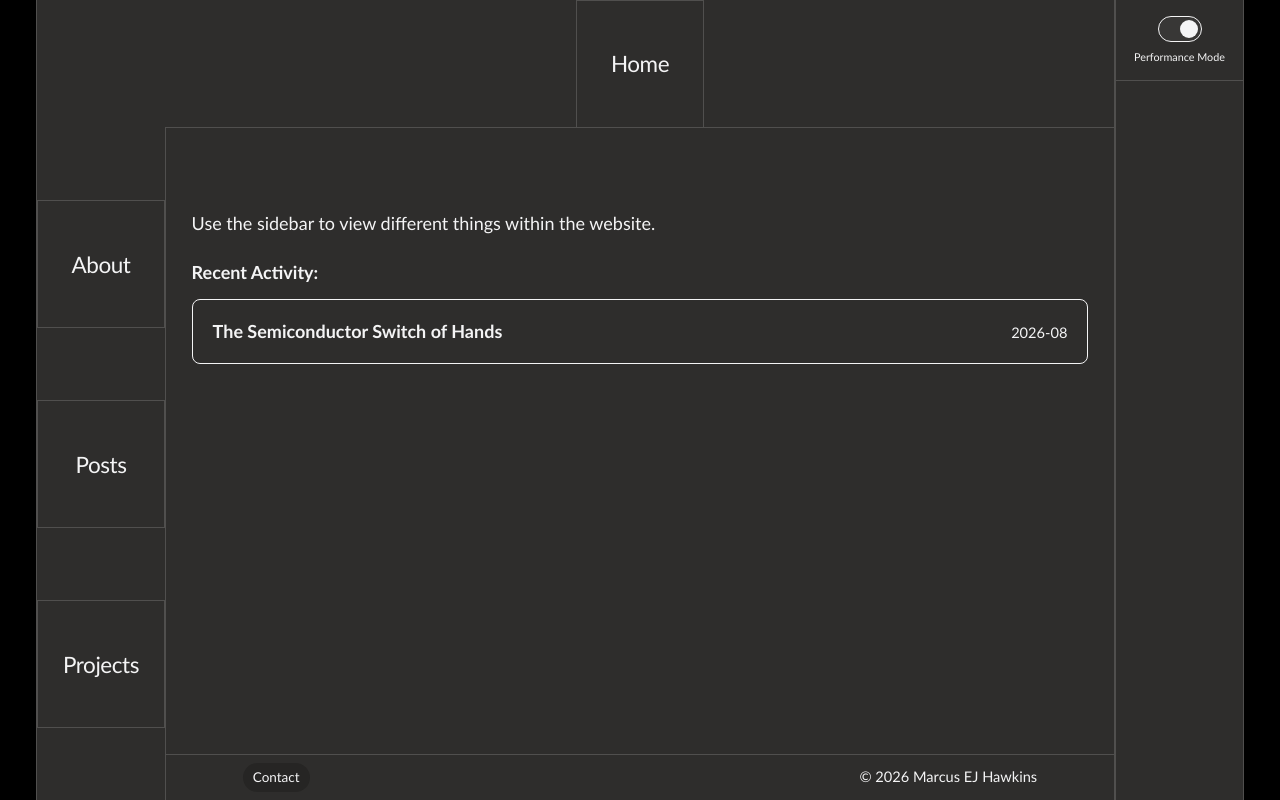
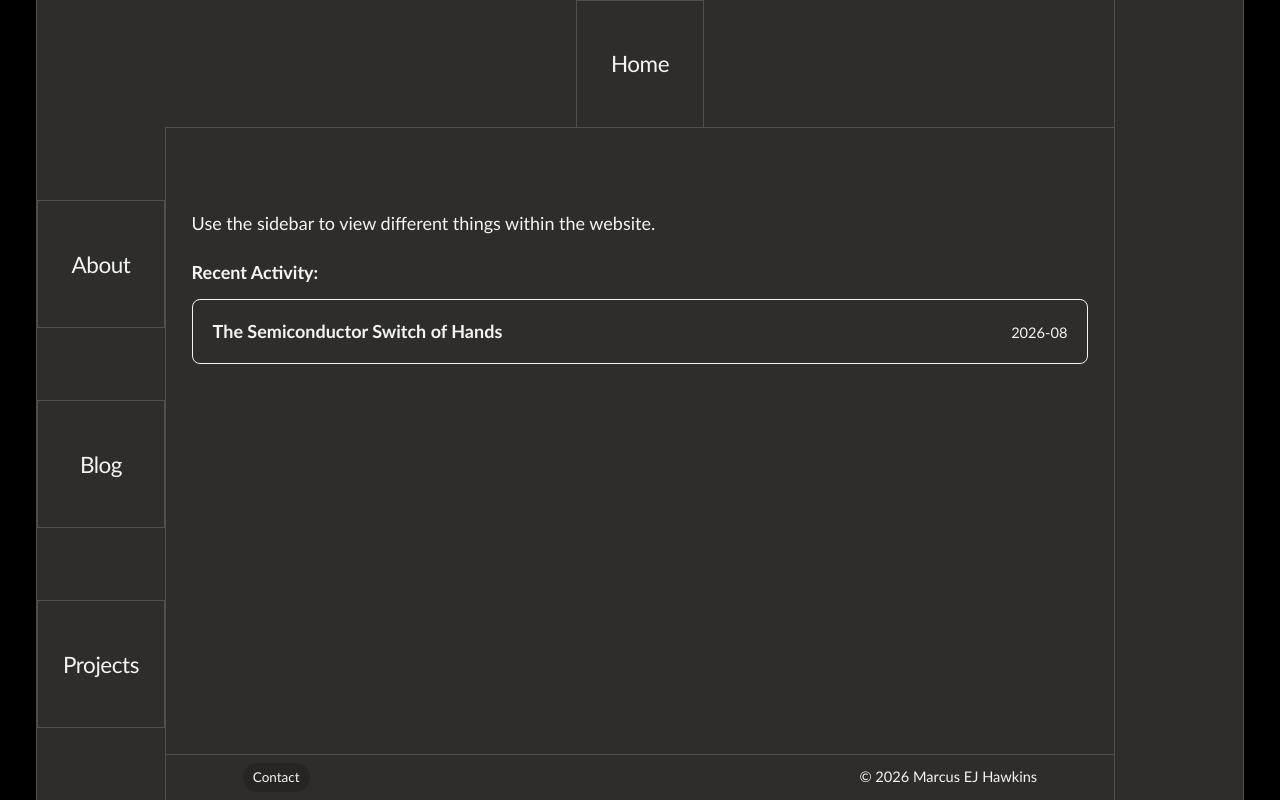
Before and after one commit to marcusehh/portfolio, a React (Vite) app: page / in a window 1280 px wide. Built offline with nearby package versions, Linux system fonts and the light colour scheme.

Commit message:
Made corrections

```diff
--- a/src/App.tsx
+++ b/src/App.tsx
@@ -3,16 +3,15 @@ import { AppContext, type PageId } from './AppContext'
 import { CONTACT_LINKS } from './data/contact'
 import Home from './pages/Home'
 import About from './pages/About'
-import Posts from './pages/Posts'
+import Blog from './pages/Blog'
 import Projects from './pages/Projects'
-import GlobalCursor from './components/GlobalCursor'
 
-const PAGES: PageId[] = ['home', 'about', 'posts', 'projects']
+const PAGES: PageId[] = ['home', 'about', 'blog', 'projects']
 
 const PAGE_COMPONENTS: Record<PageId, React.ComponentType> = {
   home: Home,
   about: About,
-  posts: Posts,
+  blog: Blog,
   projects: Projects,
 }
 
@@ -24,8 +23,8 @@ const EASE = 'cubic-bezier(.4,0,.2,1)'
 type AnimState = 'idle' | 'returning' | 'cycling' | 'flying'
 type FlyBtn = { label: string; position: 'docked' | 'header' } | null
 
-const TYPE_MS = 30
-const ERASE_MS = 10
+const TYPE_MS = 15
+const ERASE_MS = 5
 
 function ContactMenu() {
   const [expanded, setExpanded] = useState(false)
@@ -115,11 +114,6 @@ export default function App() {
   const [flyBtn, setFlyBtn] = useState<FlyBtn>({ label: 'home', position: 'header' })
   const [openPost, setOpenPost] = useState<number | null>(null)
   const [mobileOpen, setMobileOpen] = useState(false)
-  const [cursorEnabled, setCursorEnabled] = useState(() => window.matchMedia('(hover: hover)').matches)
-
-  useEffect(() => {
-    document.body.classList.toggle('cursor-custom', cursorEnabled)
-  }, [cursorEnabled])
   const timers = useRef<number[]>([])
 
   useEffect(() => () => timers.current.forEach(clearTimeout), [])
@@ -181,9 +175,8 @@ export default function App() {
     : undefined
 
   return (
-    <AppContext.Provider value={{ openPost, setOpenPost, goto, performanceMode: !cursorEnabled }}>
-      {cursorEnabled && window.matchMedia('(hover: hover)').matches && <GlobalCursor circleEnabled={activePage !== 'posts' || openPost === null} />}
-      <div className="app">
+    <AppContext.Provider value={{ openPost, setOpenPost, goto }}>
+<div className="app">
         <aside className="sidebar">
           <div
             className="sidebar__buttons"
@@ -210,7 +203,7 @@ export default function App() {
 
         <main className="main">
           <header className="header">
-            <div className={`header__nav${mobileOpen ? ' header__nav--open' : ''}`}>
+<div className={`header__nav${mobileOpen ? ' header__nav--open' : ''}`}>
               <button
                 type="button"
                 className="header__burger"
@@ -251,22 +244,7 @@ export default function App() {
           <Footer />
         </main>
 
-        <aside className="right-sidebar">
-          <div className="right-sidebar__top">
-            <button
-              type="button"
-              className={`cursor-toggle${!cursorEnabled ? ' cursor-toggle--on' : ''}`}
-              onClick={() => setCursorEnabled((v) => !v)}
-              aria-label="Toggle performance mode"
-              aria-pressed={!cursorEnabled}
-            >
-              <span className="cursor-toggle__thumb" />
-            </button>
-            <span className="cursor-toggle__mode">Performance Mode</span>
-          </div>
-        </aside>
-
-        {flyBtn && (
+{flyBtn && (
           <div
             className="fly-button"
             aria-hidden="true"
--- a/src/AppContext.tsx
+++ b/src/AppContext.tsx
@@ -1,19 +1,17 @@
 import { createContext, useContext } from 'react'
 
-export type PageId = 'home' | 'about' | 'posts' | 'projects'
+export type PageId = 'home' | 'about' | 'blog' | 'projects'
 
 interface AppContextValue {
   openPost: number | null
   setOpenPost: (index: number | null) => void
   goto: (page: PageId, opts?: { openPost?: number }) => void
-  performanceMode: boolean
 }
 
 export const AppContext = createContext<AppContextValue>({
   openPost: null,
   setOpenPost: () => {},
   goto: () => {},
-  performanceMode: false,
 })
 
 export const useAppContext = () => useContext(AppContext)
--- a/src/index.css
+++ b/src/index.css
@@ -22,11 +22,6 @@
   box-sizing: border-box;
   margin: 0;
   padding: 0;
-}
-
-body.cursor-custom,
-body.cursor-custom * {
-  cursor: none !important;
 }
 
 html, body {
@@ -497,160 +492,6 @@ button.tag {
   line-height: 1.3;
 }
 
-.close-cursor {
-  position: fixed;
-  top: 0;
-  left: 0;
-  width: 36px;
-  height: 36px;
-  pointer-events: none;
-  z-index: 9999;
-  color: var(--text);
-  opacity: 0;
-  translate: -50% -50%;
-  transition: opacity 0.15s ease;
-}
-
-.close-cursor svg {
-  width: 100%;
-  height: 100%;
-}
-
-.close-cursor__circle {
-  animation: cursor-circle-in 0.5s cubic-bezier(.4,0,.2,1) forwards;
-  transform: rotate(-45deg);
-}
-
-.close-cursor__circle--exit {
-  animation: cursor-circle-out 0.5s cubic-bezier(.4,0,.2,1) both;
-}
-
-.close-cursor__x {
-  animation: cursor-x-in 0.5s cubic-bezier(.4,0,.2,1) forwards;
-}
-
-.close-cursor__x--exit {
-  animation: cursor-x-out 0.5s cubic-bezier(.4,0,.2,1) both;
-}
-
-@keyframes cursor-circle-in {
-  from { stroke-dashoffset: 94.25; }
-  to   { stroke-dashoffset: 0; }
-}
-
-@keyframes cursor-circle-out {
-  from { stroke-dashoffset: 0; }
-  to   { stroke-dashoffset: 94.25; }
-}
-
-@keyframes cursor-x-in {
-  from { transform: rotate(-90deg); opacity: 0; }
-  to   { transform: rotate(0deg);   opacity: 1; }
-}
-
-@keyframes cursor-x-out {
-  from { transform: rotate(0deg);   opacity: 1; }
-  to   { transform: rotate(-90deg); opacity: 0; }
-}
-
-body.close-cursor-active,
-body.close-cursor-active * {
-  cursor: none !important;
-}
-
-.global-cursor {
-  position: fixed;
-  top: 0;
-  left: 0;
-  width: 36px;
-  height: 36px;
-  pointer-events: none;
-  z-index: 9998;
-  color: var(--text);
-  opacity: 0;
-  translate: -50% -50%;
-}
-
-.global-cursor svg {
-  width: 100%;
-  height: 100%;
-}
-
-.global-cursor__circle {
-  animation: cursor-circle-in 0.4s cubic-bezier(.4,0,.2,1) both;
-}
-
-.global-cursor__circle--out {
-  animation: cursor-circle-out 0.4s cubic-bezier(.4,0,.2,1) both;
-}
-
-@media (hover: none) {
-  .global-cursor { display: none; }
-  .close-cursor { display: none; }
-  body.close-cursor-active,
-  body.close-cursor-active * { cursor: auto !important; }
-}
-
-.right-sidebar {
-  position: relative;
-  width: var(--sidebar-width);
-  height: 100dvh;
-  background: var(--bg);
-  border-left: 1px solid var(--border);
-}
-
-.right-sidebar__top {
-  padding: 16px 12px;
-  display: flex;
-  flex-direction: column;
-  align-items: center;
-  gap: 8px;
-  border-bottom: 1px solid var(--border);
-}
-
-.cursor-toggle {
-  position: relative;
-  width: 44px;
-  height: 26px;
-  border-radius: 999px;
-  border: 1px solid var(--border);
-  background: var(--tag-bg);
-  padding: 0;
-  flex-shrink: 0;
-  transition: border-color 0.25s ease, background 0.25s ease;
-}
-
-.cursor-toggle--on {
-  border-color: var(--text);
-  background: var(--bg-subtle);
-}
-
-.cursor-toggle__thumb {
-  position: absolute;
-  top: 3px;
-  left: 3px;
-  width: 18px;
-  height: 18px;
-  border-radius: 50%;
-  background: var(--border);
-  transition: transform 0.25s cubic-bezier(.4,0,.2,1), background 0.25s ease;
-  pointer-events: none;
-}
-
-.cursor-toggle--on .cursor-toggle__thumb {
-  transform: translateX(18px);
-  background: var(--text);
-}
-
-.cursor-toggle__mode {
-  font-size: 0.6rem;
-  font-weight: 500;
-  color: var(--text-faint);
-  text-align: center;
-  line-height: 1.3;
-  word-break: break-word;
-}
-
 .footer {
   border-top: 1px solid var(--border);
   border-left: 1px solid var(--border);
@@ -679,10 +520,6 @@ body.close-cursor-active * {
     display: none;
   }
 
-  .right-sidebar {
-    display: none;
-  }
-
   .content {
     text-align: left;
   }
@@ -702,69 +539,48 @@ body.close-cursor-active * {
 
   .header {
     border-right: none;
-    justify-content: flex-end;
-    padding: 0 16px;
+    justify-content: center;
+    padding: 12px 16px;
   }
 
   .header__nav {
     display: flex;
     align-items: center;
+    width: 100%;
   }
 
   .header__burger {
-    display: flex;
-    align-items: center;
-    justify-content: center;
-    width: 44px;
-    height: 44px;
-    background: transparent;
-    color: var(--text);
-    border: 1px solid var(--accent);
-    border-radius: var(--radius);
-    font-size: 1.5rem;
-    line-height: 1;
-    cursor: pointer;
+    display: none;
   }
 
   .header__menu {
-    display: none;
-    flex-direction: column;
-    position: absolute;
-    top: 100%;
-    left: 0;
-    right: 0;
-    background: var(--bg);
-    border-top: 1px solid var(--border);
-    border-bottom: 1px solid var(--border);
-    z-index: 100;
+    display: flex;
+    flex-direction: row;
+    position: static;
+    background: transparent;
+    border: none;
+    width: 100%;
+    justify-content: space-around;
   }
 
   .header__menu-item {
-    padding: 16px 20px;
-    text-align: left;
+    padding: 4px 8px;
+    text-align: center;
     background: transparent;
     color: var(--text);
     border: none;
-    border-top: 1px solid var(--border-subtle);
     font: inherit;
-    font-size: 1rem;
+    font-size: 0.9rem;
     text-transform: capitalize;
     cursor: pointer;
-  }
-
-  .header__menu-item:first-child {
-    border-top: none;
+    opacity: 0.6;
   }
 
   .header__menu-item--active {
-    color: var(--accent);
+    opacity: 1;
   }
 
   .header__menu-item:hover {
-    background: var(--bg-subtle);
-  }
-
-  .header__nav--open .header__menu {
-    display: flex;
+    opacity: 1;
   }
 }
--- a/src/pages/About.tsx
+++ b/src/pages/About.tsx
@@ -1,7 +1,6 @@
 import { useState, useEffect } from 'react'
 import { CONTACT_LINKS } from '../data/contact'
 import { BOOKS, type Book } from '../data/books'
-import { useAppContext } from '../AppContext'
 
 function BookCard({ book }: { book: Book }) {
   const [cover, setCover] = useState<string | null>(null)
@@ -30,15 +29,14 @@ function BookCard({ book }: { book: Book }) {
   )
 }
 
-const TYPE_MS = 15
-const ERASE_MS = 5
+const TYPE_MS = 7
+const ERASE_MS = 2
 const READING_DESC = 'Books I like.'
 
-function useTypewriter(active: boolean, text: string, skip: boolean) {
+function useTypewriter(active: boolean, text: string) {
   const [charCount, setCharCount] = useState(0)
 
   useEffect(() => {
-    if (skip) return
     if (active) {
       if (charCount < text.length) {
         const t = window.setTimeout(() => setCharCount((c) => c + 1), TYPE_MS)
@@ -50,18 +48,16 @@ function useTypewriter(active: boolean, text: string, skip: boolean) {
         return () => clearTimeout(t)
       }
     }
-  }, [active, charCount, text, skip])
+  }, [active, charCount, text])
 
-  if (skip) return active ? text : ''
   return text.slice(0, charCount)
 }
 
 export default function About() {
-  const { performanceMode } = useAppContext()
   const [open, setOpen] = useState(false)
   const [hoveredReading, setHoveredReading] = useState(false)
 
-  const readingDesc = useTypewriter(hoveredReading, READING_DESC, performanceMode)
+  const readingDesc = useTypewriter(hoveredReading, READING_DESC)
 
   if (open) {
     return (
@@ -88,10 +84,6 @@ export default function About() {
           I am an incoming undergraduate at <b>University College London (UCL)</b>{' '}
           and I will be studying <b>BSc Social Sciences & Data Science</b>.
         </p>
-        <p>
-          I am interested in markets and tech and I enjoy game-development,
-          programming and running.
-        </p>
 
         <ul className="post-list about__reading-list">
           <li
@@ -101,8 +93,8 @@ export default function About() {
           >
             <div className="post-item__content">
               <span className="post-item__title">Reading List</span>
-              {(performanceMode || readingDesc) && (
-                <div className="post-item__desc">{performanceMode ? READING_DESC : readingDesc}</div>
+              {readingDesc && (
+                <div className="post-item__desc">{readingDesc}</div>
               )}
             </div>
             <div className="post-item__meta">
--- a/src/pages/Posts.tsx
+++ b/src/pages/Blog.tsx
@@ -1,9 +1,8 @@
 import { useState, useEffect } from 'react'
 import { useAppContext } from '../AppContext'
-import { POSTS } from '../data/posts'
+import { POSTS } from '../data/blog'
 
-const TYPE_MS = 15
-const ERASE_MS = 5
+const TYPE_MS = 7
 
 function parseMarkdown(raw: string): string {
   return `<p>${raw
@@ -38,28 +37,24 @@ function MarkdownPost({ url }: { url: string }) {
   return <div className="post__markdown" dangerouslySetInnerHTML={{ __html: html }} />
 }
 
-export default function Posts() {
-  const { openPost, setOpenPost, performanceMode } = useAppContext()
+export default function Blog() {
+  const { openPost, setOpenPost } = useAppContext()
   const [hovered, setHovered] = useState<number | null>(null)
   const [displayed, setDisplayed] = useState<number | null>(null)
   const [charCount, setCharCount] = useState(0)
 
   useEffect(() => {
-    if (performanceMode) return
+    if (displayed !== hovered) {
+      setCharCount(0)
+      setDisplayed(hovered)
+      return
+    }
     const desc = displayed !== null ? POSTS[displayed].desc : undefined
-    if (displayed === hovered) {
-      if (desc && charCount < desc.length) {
-        const t = window.setTimeout(() => setCharCount((c) => c + 1), TYPE_MS)
-        return () => clearTimeout(t)
-      }
-    } else {
-      if (charCount > 0) {
-        const t = window.setTimeout(() => setCharCount((c) => c - 1), ERASE_MS)
-        return () => clearTimeout(t)
-      }
-      setDisplayed(hovered)
+    if (desc && charCount < desc.length) {
+      const t = window.setTimeout(() => setCharCount((c) => c + 1), TYPE_MS)
+      return () => clearTimeout(t)
     }
-  }, [hovered, displayed, charCount, performanceMode])
+  }, [hovered, displayed, charCount])
 
   if (openPost !== null) {
     const post = POSTS[openPost]
@@ -77,7 +72,7 @@ export default function Posts() {
 
   return (
     <>
-      <h2 className="page__subtitle">My blog.</h2>
+      <h2 className="page__subtitle">Articles I have written.</h2>
       <ul className="post-list">
         {POSTS.map((post, i) => (
           <li
@@ -88,8 +83,8 @@ export default function Posts() {
           >
             <div className="post-item__content">
               <span className="post-item__title">{post.title}</span>
-              {(performanceMode || (hovered === i && charCount > 0)) && post.desc && (
-                <div className="post-item__desc">{performanceMode ? post.desc : post.desc.slice(0, charCount)}</div>
+              {displayed === i && post.desc && charCount > 0 && (
+                <div className="post-item__desc">{post.desc.slice(0, charCount)}</div>
               )}
             </div>
             <div className="post-item__meta">
--- a/src/pages/Home.tsx
+++ b/src/pages/Home.tsx
@@ -1,5 +1,5 @@
 import { useAppContext } from '../AppContext'
-import { POSTS } from '../data/posts'
+import { POSTS } from '../data/blog'
 
 export default function Home() {
   const { goto } = useAppContext()
@@ -13,7 +13,7 @@ export default function Home() {
         <button
           type="button"
           className="home__recent"
-          onClick={() => goto('posts', { openPost: 0 })}
+          onClick={() => goto('blog', { openPost: 0 })}
         >
           <span className="home__recent-title">{latest.title}</span>
           <span className="home__recent-date">{latest.date}</span>
--- a/src/pages/Projects.tsx
+++ b/src/pages/Projects.tsx
@@ -1,32 +1,24 @@
 import { useState, useEffect } from 'react'
 import { PROJECTS } from '../data/projects'
-import { useAppContext } from '../AppContext'
-
-const TYPE_MS = 15
-const ERASE_MS = 5
+const TYPE_MS = 7
 
 export default function Projects() {
-  const { performanceMode } = useAppContext()
   const [hovered, setHovered] = useState<number | null>(null)
   const [displayed, setDisplayed] = useState<number | null>(null)
   const [charCount, setCharCount] = useState(0)
 
   useEffect(() => {
-    if (performanceMode) return
+    if (displayed !== hovered) {
+      setCharCount(0)
+      setDisplayed(hovered)
+      return
+    }
     const desc = displayed !== null ? PROJECTS[displayed].desc : undefined
-    if (displayed === hovered) {
-      if (desc && charCount < desc.length) {
-        const t = window.setTimeout(() => setCharCount((c) => c + 1), TYPE_MS)
-        return () => clearTimeout(t)
-      }
-    } else {
-      if (charCount > 0) {
-        const t = window.setTimeout(() => setCharCount((c) => c - 1), ERASE_MS)
-        return () => clearTimeout(t)
-      }
-      setDisplayed(hovered)
+    if (desc && charCount < desc.length) {
+      const t = window.setTimeout(() => setCharCount((c) => c + 1), TYPE_MS)
+      return () => clearTimeout(t)
     }
-  }, [hovered, displayed, charCount, performanceMode])
+  }, [hovered, displayed, charCount])
 
   return (
     <>
@@ -48,8 +40,8 @@ export default function Projects() {
             )}
             <div className="post-item__content">
               <span className="post-item__title">{project.title}</span>
-              {(performanceMode || (hovered === i && charCount > 0)) && project.desc && (
-                <div className="post-item__desc">{performanceMode ? project.desc : project.desc.slice(0, charCount)}</div>
+              {displayed === i && project.desc && charCount > 0 && (
+                <div className="post-item__desc">{project.desc.slice(0, charCount)}</div>
               )}
             </div>
             <div className="post-item__meta">
```
Also changed, not shown: public/posts_projects/Semi_Switch.md (+4 -4 lines), src/data/blog.ts (renamed from src/data/posts.ts).
